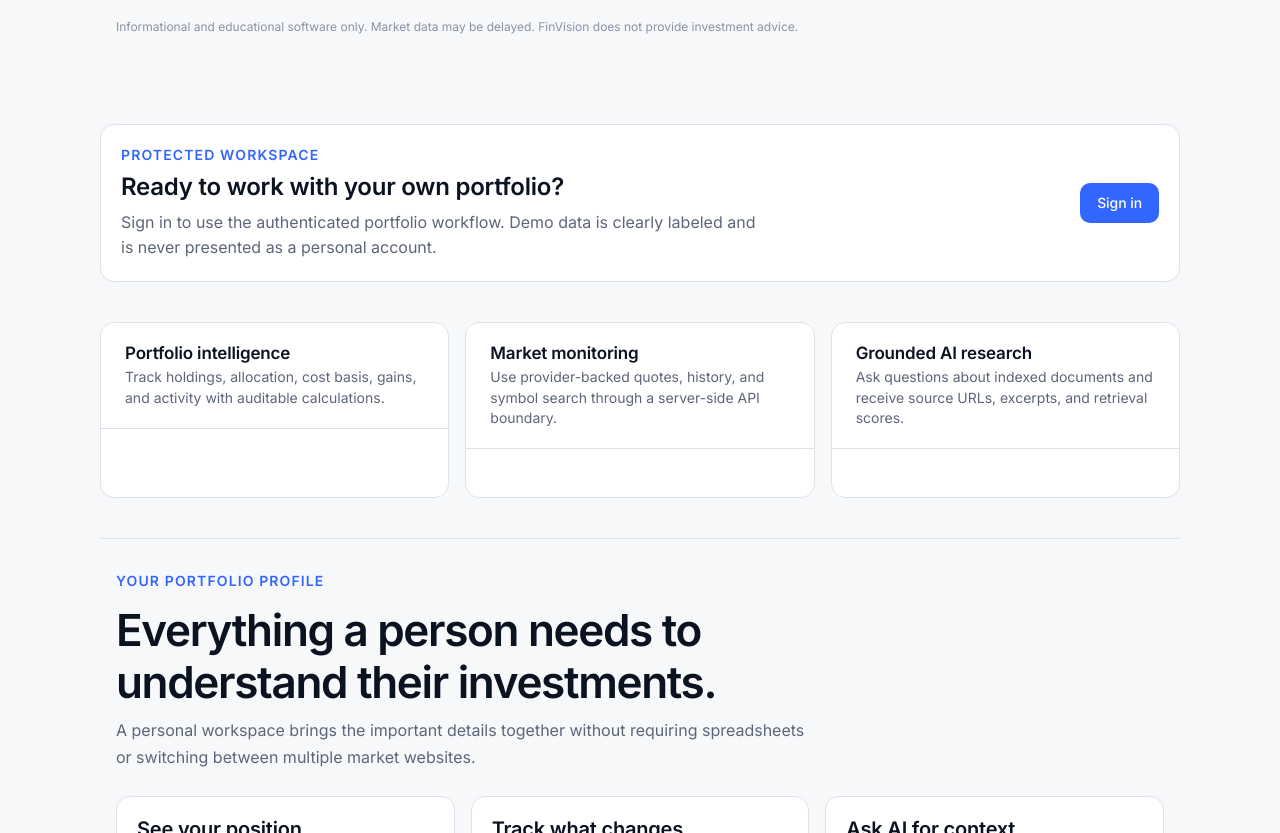
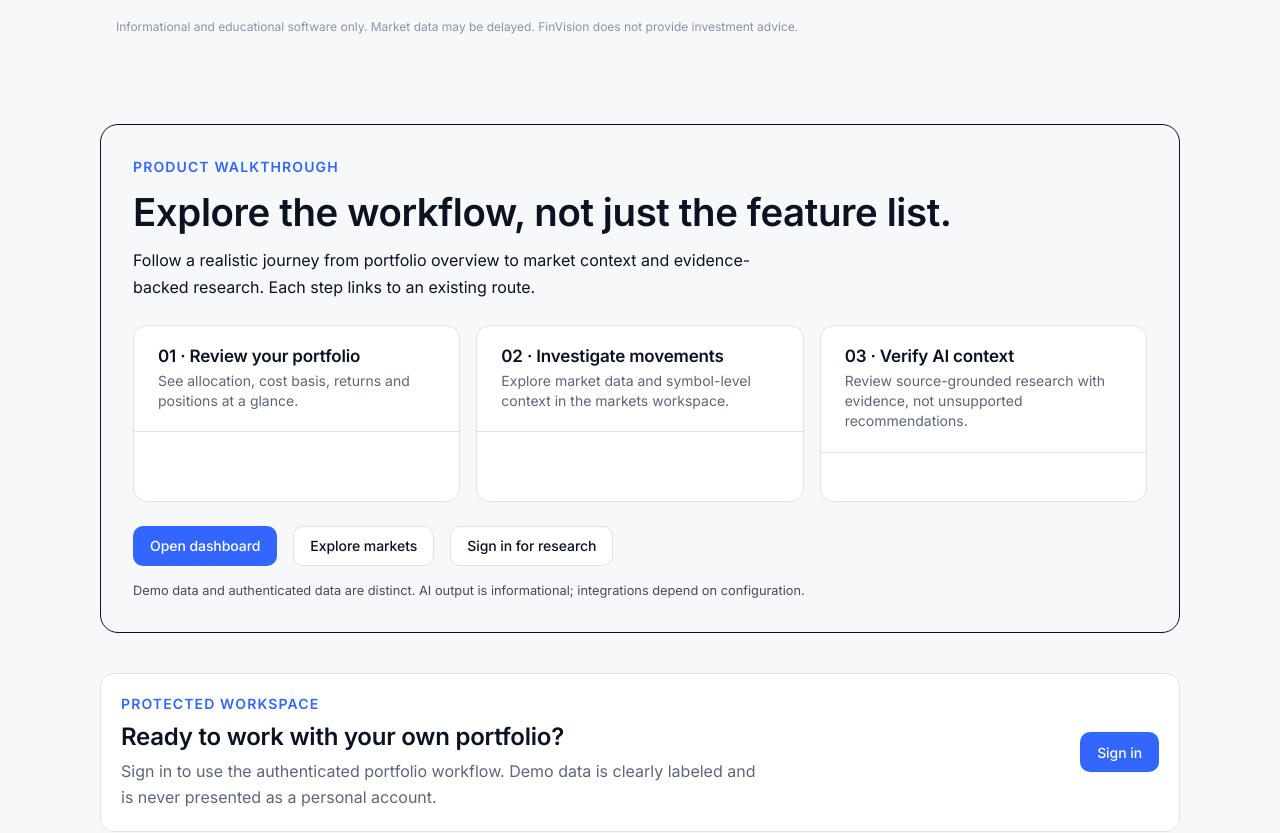
Before and after one commit to FarnazNK/finvision, a React (Vite) app: page /welcome in a window 1280 px wide. Shown: the part 426-1259 px from the top of the page. Built offline with nearby package versions, Linux system fonts and the light colour scheme; no server answers.

Commit message:
feat(frontend): add guided product walkthrough and clear demo caveats

```diff
--- a/src/pages/LandingPage.tsx
+++ b/src/pages/LandingPage.tsx
@@ -25,6 +25,23 @@ export function LandingPage() {
           FinVision does not provide investment advice.
         </Disclaimer>
       </Hero>
+
+      <section aria-labelledby="workflow-heading" style={{ padding: '2rem', borderRadius: '18px', border: '1px solid currentColor' }}>
+        <Eyebrow>Product walkthrough</Eyebrow>
+        <h2 id="workflow-heading" style={{ fontSize: 'clamp(1.5rem, 3vw, 2.5rem)', margin: '0.75rem 0' }}>Explore the workflow, not just the feature list.</h2>
+        <p style={{ maxWidth: '65ch', lineHeight: 1.7 }}>Follow a realistic journey from portfolio overview to market context and evidence-backed research. Each step links to an existing route.</p>
+        <div style={{ display: 'grid', gridTemplateColumns: 'repeat(auto-fit, minmax(220px, 1fr))', gap: '1rem', marginTop: '1.5rem' }}>
+          <Card title="01 · Review your portfolio" description="See allocation, cost basis, returns and positions at a glance." />
+          <Card title="02 · Investigate movements" description="Explore market data and symbol-level context in the markets workspace." />
+          <Card title="03 · Verify AI context" description="Review source-grounded research with evidence, not unsupported recommendations." />
+        </div>
+        <nav aria-label="Explore FinVision features" style={{ display: 'flex', gap: '1rem', flexWrap: 'wrap', marginTop: '1.5rem' }}>
+          <Link to="/app"><Button>Open dashboard</Button></Link>
+          <Link to="/markets"><Button variant="secondary">Explore markets</Button></Link>
+          <Link to="/auth"><Button variant="secondary">Sign in for research</Button></Link>
+        </nav>
+        <p style={{ fontSize: '0.8rem', opacity: 0.75, marginTop: '1rem' }}>Demo data and authenticated data are distinct. AI output is informational; integrations depend on configuration.</p>
+      </section>
 
       <AccessPanel>
         <div>
```
